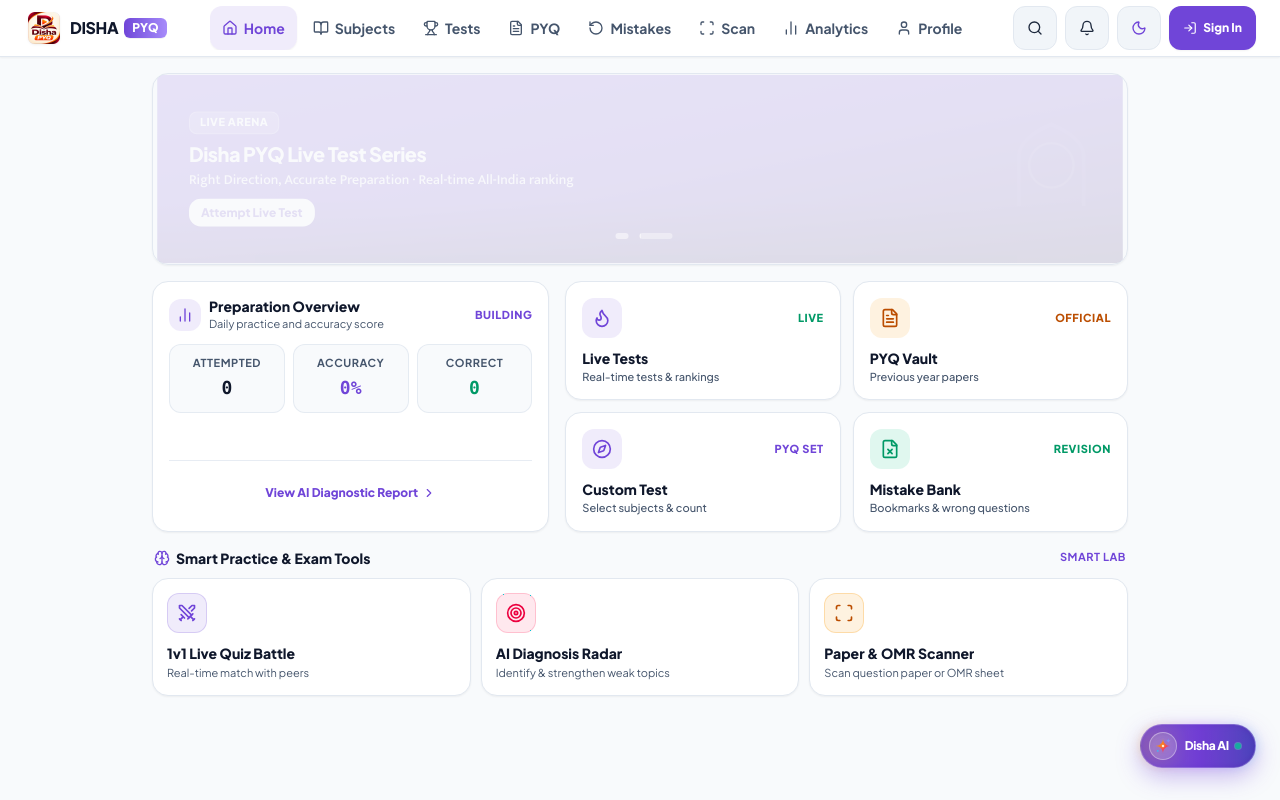
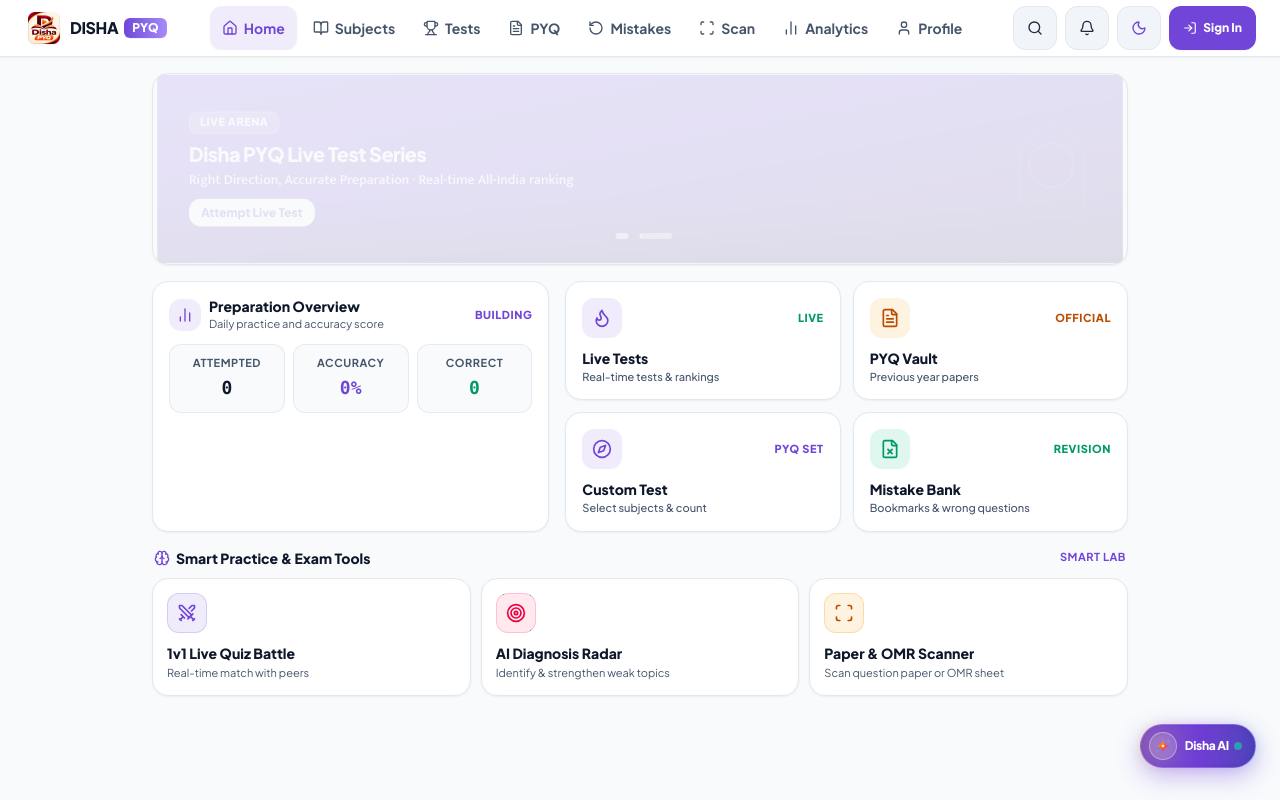
Before and after one commit to jagdishpaliyaljat-dev/Disha-, a React (Vite) app: page / in a window 1280 px wide. Built offline with nearby package versions, Linux system fonts and the light colour scheme; no server answers.

Commit message:
fix(ui): remove 'View AI Diagnostic Report' from home overview card (v1.0.66)

```diff
--- a/package.json
+++ b/package.json
@@ -1,7 +1,7 @@
 {
   "name": "disha-20-20-exam-prep",
   "private": true,
-  "version": "1.0.65",
+  "version": "1.0.66",
   "type": "module",
   "scripts": {
     "dev": "vite",
--- a/src/components/HomeTab.tsx
+++ b/src/components/HomeTab.tsx
@@ -350,17 +350,6 @@ export const HomeTab: React.FC<HomeTabProps> = ({
                 </div>
               </div>
             </div>
-
-            <div className="mt-3 pt-2.5 border-t border-slate-200/80 dark:border-[#31275E]">
-              <button
-                type="button"
-                onClick={() => onNavigateTab?.("analytics")}
-                className="w-full min-h-[44px] text-center text-xs font-extrabold text-[#7045D8] dark:text-[#A78BFA] hover:opacity-80 flex items-center justify-center gap-1 active:scale-95 transition-all cursor-pointer rounded-xl focus-visible:outline-none focus-visible:ring-2 focus-visible:ring-[#7045D8]"
-              >
-                <span>View AI Diagnostic Report</span>
-                <ChevronRight className="w-3.5 h-3.5" />
-              </button>
-            </div>
           </section>
 
           {/* 4-Card Core Practice Grid */}
```
Also changed, not shown: 1 other file (tests, documents, lock files or other folders).
